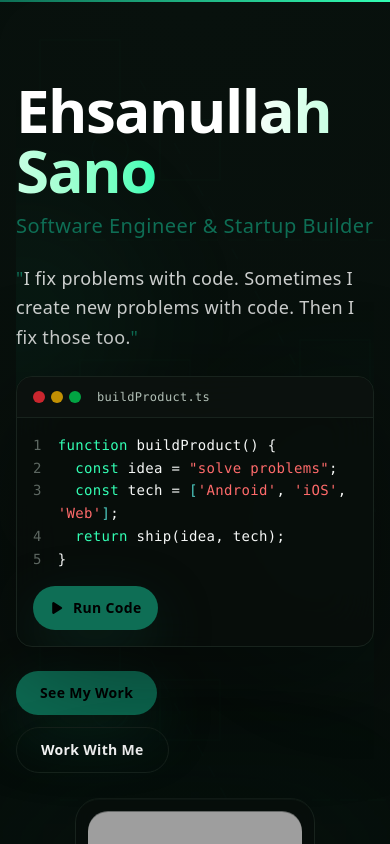
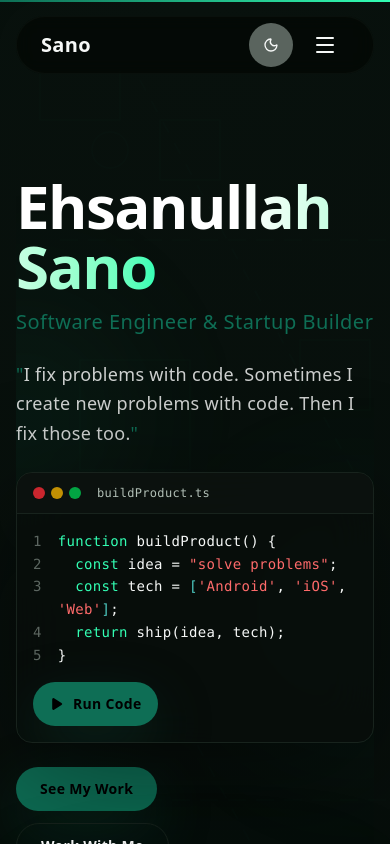
Before and after one commit to SanoKhan22/Portfolio, a Next.js app: page / in a window 390 px wide. Shown: the top 844 px of the page. Built offline with nearby package versions, Linux system fonts and the light colour scheme; grey boxes are pictures that could not be loaded.

Commit message:
feat: add floating header with navigation (#2)
- Pill-shaped floating header with rounded corners
- Backdrop blur effect on scroll
- Navigation links with smooth scroll
- Minimalist theme toggle button
- Mobile hamburger menu
- Responsive design

sano code no: 2

```diff
--- a/src/app/layout.tsx
+++ b/src/app/layout.tsx
@@ -3,6 +3,7 @@ import { Inter, Space_Grotesk } from "next/font/google";
 import "./globals.css";
 import { ScrollProgress } from "@/components/animations/ScrollProgress";
 import { CursorFollower } from "@/components/animations/CursorFollower";
+import { ThemeProvider } from "@/contexts/ThemeContext";
 
 const inter = Inter({
   subsets: ["latin"],
@@ -52,12 +53,14 @@ export default function RootLayout({
   children: React.ReactNode;
 }>) {
   return (
-    <html lang="en">
+    <html lang="en" suppressHydrationWarning>
       <body className={`${inter.variable} ${spaceGrotesk.variable} antialiased`}>
-        <ScrollProgress />
-        <CursorFollower />
-        <div className="grain-overlay" />
-        <div className="page-shell">{children}</div>
+        <ThemeProvider>
+          <ScrollProgress />
+          <CursorFollower />
+          <div className="grain-overlay" />
+          <div className="page-shell">{children}</div>
+        </ThemeProvider>
       </body>
     </html>
   );
--- a/src/app/page.tsx
+++ b/src/app/page.tsx
@@ -7,19 +7,39 @@ import { AboutBrand } from "@/components/AboutBrand";
 import { TestimonialsSlider } from "@/components/TestimonialsSlider";
 import { ContactCta } from "@/components/ContactCta";
 import { SiteFooter } from "@/components/SiteFooter";
+import FloatingHeader from "@/components/FloatingHeader";
 
 export default function Home() {
   return (
-    <main className="relative mx-auto flex min-h-screen w-full max-w-6xl flex-col gap-12 px-4 pb-16 sm:px-6 lg:px-8">
+    <>
+      <FloatingHeader />
+      <main className="relative mx-auto flex min-h-screen w-full max-w-6xl flex-col gap-12 px-4 pb-16 pt-24 sm:px-6 lg:px-8">
+        <section id="home">
           <Hero />
+        </section>
+        <section id="skills">
           <SkillsCarousel />
+        </section>
+        <section id="stats">
           <StatsSection />
+        </section>
+        <section id="projects">
           <SignatureProjects />
+        </section>
+        <section id="building">
           <BuildingNow />
+        </section>
+        <section id="about">
           <AboutBrand />
+        </section>
+        <section id="testimonials">
           <TestimonialsSlider />
+        </section>
+        <section id="contact">
           <ContactCta />
+        </section>
         <SiteFooter />
       </main>
+    </>
   );
 }
--- /dev/null
+++ b/src/components/FloatingHeader.tsx
@@ -0,0 +1,145 @@
+"use client";
+
+import { motion } from "framer-motion";
+import { useScrollPosition } from "@/hooks/useScrollPosition";
+import ThemeToggle from "@/components/ThemeToggle";
+import { Menu, X } from "lucide-react";
+import { useState } from "react";
+
+const navLinks = [
+  { id: "home", label: "Home" },
+  { id: "skills", label: "Skills" },
+  { id: "projects", label: "Projects" },
+  { id: "timeline", label: "Timeline" },
+  { id: "contact", label: "Contact" },
+];
+
+export default function FloatingHeader() {
+  const { isScrolled } = useScrollPosition();
+  const [isMobileMenuOpen, setIsMobileMenuOpen] = useState(false);
+
+  const scrollToSection = (id: string) => {
+    setIsMobileMenuOpen(false);
+
+    if (id === "home") {
+      window.scrollTo({ top: 0, behavior: "smooth" });
+      return;
+    }
+
+    const element = document.getElementById(id);
+    if (element) {
+      const headerOffset = 80;
+      const elementPosition = element.getBoundingClientRect().top;
+      const offsetPosition = elementPosition + window.scrollY - headerOffset;
+
+      window.scrollTo({
+        top: offsetPosition,
+        behavior: "smooth",
+      });
+    }
+  };
+
+  return (
+    <>
+      <div className="fixed top-0 left-0 right-0 w-full z-50 px-4 sm:px-6 lg:px-8 pt-4">
+        <motion.header
+          className={`mx-auto max-w-7xl rounded-full transition-all duration-300 ${
+            isScrolled
+              ? "bg-background/80 backdrop-blur-md shadow-lg border border-border/50"
+              : "bg-background/60 backdrop-blur-sm border border-border/30"
+          }`}
+          initial={{ y: -100, opacity: 0 }}
+          animate={{ y: 0, opacity: 1 }}
+          transition={{ duration: 0.5, ease: "easeOut" }}
+        >
+          <nav className="px-6 lg:px-8">
+            <div className="flex h-14 items-center justify-between">
+            {/* Logo */}
+            <motion.button
+              onClick={() => scrollToSection("home")}
+              className="text-xl font-bold font-display text-foreground hover:text-accent transition-colors"
+              whileHover={{ scale: 1.05 }}
+              whileTap={{ scale: 0.95 }}
+            >
+              Sano
+            </motion.button>
+
+            {/* Desktop Navigation */}
+            <div className="hidden md:flex items-center gap-8">
+              {navLinks.map((link) => (
+                <motion.button
+                  key={link.id}
+                  onClick={() => scrollToSection(link.id)}
+                  className="text-sm font-medium text-muted hover:text-foreground transition-colors relative group"
+                  whileHover={{ y: -2 }}
+                  whileTap={{ y: 0 }}
+                >
+                  {link.label}
+                  <span className="absolute bottom-0 left-0 w-0 h-0.5 bg-accent group-hover:w-full transition-all duration-300" />
+                </motion.button>
+              ))}
+
+              <ThemeToggle />
+            </div>
+
+            {/* Mobile Menu Button */}
+            <div className="flex md:hidden items-center gap-3">
+              <ThemeToggle />
+              <motion.button
+                onClick={() => setIsMobileMenuOpen(!isMobileMenuOpen)}
+                className="p-2 text-foreground"
+                whileTap={{ scale: 0.9 }}
+                aria-label="Toggle menu"
+              >
+                {isMobileMenuOpen ? (
+                  <X className="w-6 h-6" />
+                ) : (
+                  <Menu className="w-6 h-6" />
+                )}
+              </motion.button>
+            </div>
+          </div>
+        </nav>
+      </motion.header>
+      </div>
+
+      {/* Mobile Menu Overlay */}
+      {isMobileMenuOpen && (
+        <motion.div
+          className="fixed inset-0 z-40 md:hidden"
+          initial={{ opacity: 0 }}
+          animate={{ opacity: 1 }}
+          exit={{ opacity: 0 }}
+        >
+          {/* Backdrop */}
+          <div
+            className="absolute inset-0 bg-background/95 backdrop-blur-lg"
+            onClick={() => setIsMobileMenuOpen(false)}
+          />
+
+          {/* Menu Content */}
+          <motion.div
+            className="relative flex flex-col items-center justify-center h-full gap-8"
+            initial={{ scale: 0.9, opacity: 0 }}
+            animate={{ scale: 1, opacity: 1 }}
+            transition={{ delay: 0.1 }}
+          >
+            {navLinks.map((link, index) => (
+              <motion.button
+                key={link.id}
+                onClick={() => scrollToSection(link.id)}
+                className="text-2xl font-medium text-foreground hover:text-accent transition-colors"
+                initial={{ y: 20, opacity: 0 }}
+                animate={{ y: 0, opacity: 1 }}
+                transition={{ delay: 0.1 + index * 0.1 }}
+                whileTap={{ scale: 0.95 }}
+              >
+                {link.label}
+              </motion.button>
+            ))}
+          </motion.div>
+        </motion.div>
+      )}
+    </>
+  );
+}
--- /dev/null
+++ b/src/components/ThemeToggle.tsx
@@ -0,0 +1,43 @@
+"use client";
+
+import { useTheme } from "@/contexts/ThemeContext";
+import { motion } from "framer-motion";
+import { Moon, Sun } from "lucide-react";
+import { useEffect, useState } from "react";
+
+export default function ThemeToggle() {
+  const { theme, toggleTheme } = useTheme();
+  const [mounted, setMounted] = useState(false);
+
+  useEffect(() => {
+    setMounted(true);
+  }, []);
+
+  if (!mounted) {
+    return (
+      <div className="w-9 h-9 rounded-full bg-muted/50" />
+    );
+  }
+
+  return (
+    <motion.button
+      onClick={toggleTheme}
+      className="w-9 h-9 rounded-full bg-muted/50 hover:bg-muted flex items-center justify-center transition-colors duration-200"
+      whileHover={{ scale: 1.05 }}
+      whileTap={{ scale: 0.95 }}
+      aria-label={`Switch to ${theme === "light" ? "dark" : "light"} mode`}
+    >
+      <motion.div
+        initial={false}
+        animate={{ rotate: theme === "dark" ? 180 : 0 }}
+        transition={{ duration: 0.3, ease: "easeInOut" }}
+      >
+        {theme === "light" ? (
+          <Moon className="w-4 h-4 text-foreground" />
+        ) : (
+          <Sun className="w-4 h-4 text-foreground" />
+        )}
+      </motion.div>
+    </motion.button>
+  );
+}
--- /dev/null
+++ b/src/contexts/ThemeContext.tsx
@@ -0,0 +1,52 @@
+"use client";
+
+import { createContext, useContext, useEffect, useState, ReactNode } from "react";
+
+type Theme = "light" | "dark";
+
+interface ThemeContextType {
+  theme: Theme;
+  toggleTheme: () => void;
+}
+
+const ThemeContext = createContext<ThemeContextType | undefined>(undefined);
+
+export function ThemeProvider({ children }: { children: ReactNode }) {
+  const [theme, setTheme] = useState<Theme>("light");
+  const [mounted, setMounted] = useState(false);
+
+  useEffect(() => {
+    setMounted(true);
+    const stored = localStorage.getItem("theme") as Theme | null;
+    if (stored) {
+      setTheme(stored);
+      document.documentElement.classList.toggle("dark", stored === "dark");
+    } else {
+      const prefersDark = window.matchMedia("(prefers-color-scheme: dark)").matches;
+      const initial = prefersDark ? "dark" : "light";
+      setTheme(initial);
+      document.documentElement.classList.toggle("dark", initial === "dark");
+    }
+  }, []);
+
+  const toggleTheme = () => {
+    const newTheme = theme === "light" ? "dark" : "light";
+    setTheme(newTheme);
+    localStorage.setItem("theme", newTheme);
+    document.documentElement.classList.toggle("dark", newTheme === "dark");
+  };
+
+  return (
+    <ThemeContext.Provider value={{ theme, toggleTheme }}>
+      {children}
+    </ThemeContext.Provider>
+  );
+}
+
+export function useTheme() {
+  const context = useContext(ThemeContext);
+  if (context === undefined) {
+    throw new Error("useTheme must be used within a ThemeProvider");
+  }
+  return context;
+}
--- /dev/null
+++ b/src/hooks/useScrollPosition.ts
@@ -0,0 +1,23 @@
+"use client";
+
+import { useEffect, useState } from "react";
+
+export function useScrollPosition() {
+  const [scrollY, setScrollY] = useState(0);
+  const [isScrolled, setIsScrolled] = useState(false);
+
+  useEffect(() => {
+    const handleScroll = () => {
+      const currentScrollY = window.scrollY;
+      setScrollY(currentScrollY);
+      setIsScrolled(currentScrollY > 50);
+    };
+
+    handleScroll(); // Set initial state
+    window.addEventListener("scroll", handleScroll, { passive: true });
+
+    return () => window.removeEventListener("scroll", handleScroll);
+  }, []);
+
+  return { scrollY, isScrolled };
+}
```
Lines whose indentation alone changed are shown as unchanged.
